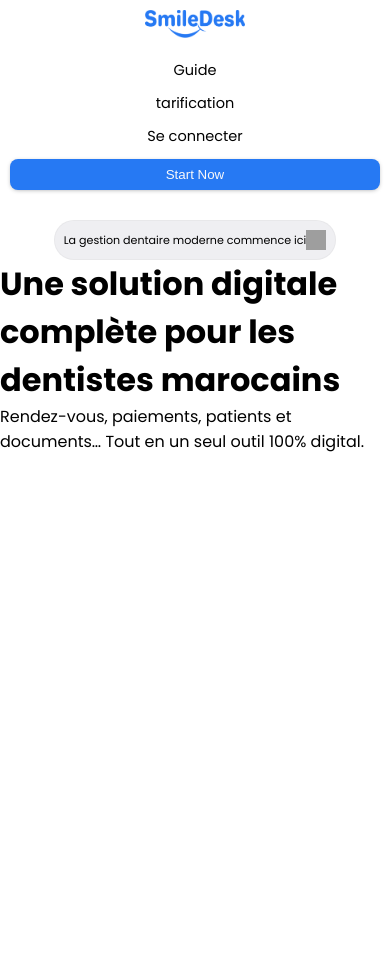
After one commit to hichameait/Fil_Rouge_Projet, a PHP site: page /index-2.php in a window 390 px wide. The commit adds this page. Shown: the top 979 px of the page. Run offline with PHP 8.4, Linux system fonts and the light colour scheme; grey boxes are pictures that could not be loaded.

Commit message:
add index 2

```diff
--- /dev/null
+++ b/assets/css/v2.css
@@ -0,0 +1,178 @@
+@import url("https://fonts.googleapis.com/css2?family=Lato:ital,wght@0,100;0,300;0,400;0,700;0,900;1,100;1,300;1,400;1,700;1,900&family=Poppins:ital,wght@0,100;0,200;0,300;0,400;0,500;0,600;0,700;0,800;0,900;1,100;1,200;1,300;1,400;1,500;1,600;1,700;1,800;1,900&display=swap");
+
+:root {
+  --alabaster: #f9f9fa;
+  --athens-gray: #efeff2;
+  --black: #000000;
+  --blue: #2679f3;
+  --eerie-black: #202020;
+  --eerie-black-2: #1d1e2414;
+  --elf-green: #088a7c;
+  --gun-powder: #41415a;
+  --gunsmoke: #828283;
+  --lynch: #627693;
+  --mercury: #e7e7e9;
+  --mercury-2: #e7e6e880;
+  --mystic: #e5eaf1;
+  --pattens-blue: #deeaff;
+  --potters-clay: #856836;
+  --salem: #088a3a;
+  --sandy-beach: #ffebc8;
+  --storm-dust: #646464;
+  --white: #ffffff;
+  --white-2: #ffffff01;
+  --zanah: #d7ecdf;
+
+  --font-size-m: 14.8px;
+  --font-size-s: 14.6px;
+  --font-size-xs: 14.5px;
+  --font-size-xxs: 13px;
+  --font-size-xxxs: 12.7px;
+  --font-size-xxxxs: 11.1px;
+  --font-size-xxxxxs: 10.9px;
+}
+
+* {
+  box-sizing: border-box;
+  padding: 0;
+  margin: 0;
+}
+
+body {
+  width: 100%;
+  min-height: 400vh;
+  background: radial-gradient(
+    50% 50% at 50% 2550%,
+    rgba(255, 255, 255, 1) 6%,
+    rgba(224, 240, 255, 1) 29%,
+    rgba(231, 239, 253, 1) 69%,
+    rgba(255, 255, 255, 1) 100%
+  );
+  font-family: "Poppins", sans-serif;
+}
+
+header {
+  display: flex;
+  padding: 20px;
+  gap: 20%;
+  flex-direction: row;
+  align-items: center;
+  justify-content: space-around;
+}
+
+.logo img {
+  max-width: 150px;
+  height: 40px;
+}
+
+#list-menu {
+  list-style-type: none;
+  display: flex;
+  gap: 20px;
+  flex-direction: row;
+  align-items: center;
+}
+#list-menu li {
+  font-size: var(--font-size-m);
+}
+
+#nav-btn {
+  border: none;
+  padding: 8px 14px;
+  color: var(--alabaster);
+  background-color: var(--blue);
+  border-radius: 8px;
+  box-shadow: 0px 1px 4px -1px #1e1f2561;
+}
+
+@media screen and (max-width: 768px) {
+  header {
+    padding: 15px;
+    gap: 10%;
+  }
+
+  .logo img {
+    max-width: 120px;
+    height: 32px;
+  }
+
+  #list-menu {
+    gap: 15px;
+  }
+
+  #list-menu li {
+    font-size: var(--font-size-s);
+  }
+
+  #nav-btn {
+    padding: 6px 12px;
+  }
+}
+
+@media screen and (max-width: 480px) {
+  header {
+    padding: 10px;
+    flex-direction: column;
+    gap: 15px;
+  }
+
+  .logo img {
+    max-width: 100px;
+    height: 28px;
+  }
+
+  .list {
+    width: 100%;
+  }
+
+  #list-menu {
+    flex-direction: column;
+    gap: 12px;
+    width: 100%;
+  }
+
+  #list-menu li {
+    font-size: var(--font-size-xs);
+    width: 100%;
+    text-align: center;
+  }
+
+  #nav-btn {
+    width: 100%;
+    padding: 8px 0;
+  }
+}
+
+@media screen and (max-width: 320px) {
+  header {
+    padding: 8px;
+  }
+
+  .logo img {
+    max-width: 90px;
+    height: 24px;
+  }
+
+  #list-menu li {
+    font-size: var(--font-size-xxs);
+  }
+}
+
+main .hero {
+  margin-top: 20px;
+  display: flex;
+  flex-direction: column;
+  align-items: center;
+  height: 90vh;
+}
+
+.header_para {
+  display: flex;
+  font-size: var(--font-size-xxxxs);
+  flex-direction: row;
+  align-items: center;
+  border: 1px solid #00000008;
+  border-radius: 30px;
+  padding: 9px;
+  background-color: var(--athens-gray);
+}
--- /dev/null
+++ b/index-2.php
@@ -0,0 +1,39 @@
+<!DOCTYPE html>
+<html lang="en">
+
+<head>
+    <meta charset="UTF-8">
+    <meta name="viewport" content="width=device-width, initial-scale=1.0">
+    <title>SmileDesk</title>
+    <link rel="stylesheet" href="./assets/css/v2.css">
+</head>
+
+<body>
+    <header>
+        <div class="logo">
+            <img src="./assets/logo/logo.png" alt="">
+        </div>
+        <div class="list">
+            <ul id="list-menu">
+                <li>Guide</li>
+                <li>tarification</li>
+                <li>Se connecter</li>
+                <li><button id="nav-btn">Start Now</button></li>
+            </ul>
+        </div>
+    </header>
+    <main>
+        <div class="hero">
+            <p class="header_para">
+                La gestion dentaire moderne commence ici <img src="https://cdn.animaapp.com/projects/683cb56bcb1fa081be2f8b2c/releases/683cb689aa63b0519c365b09/img/component-1-3.svg" alt="" width="20px" height="20px">
+            </p>
+            <h1 id="hero-title">Une solution digitale complète
+pour les dentistes marocains</h1>
+            <p id="hero-subtitle">Rendez-vous, paiements, patients et documents…
+Tout en un seul outil 100% digital.</p>
+
+        </div>
+    </main>
+</body>
+
+</html>
--- a/index.php
+++ b/index.php
@@ -7,7 +7,7 @@
     <head>
         <meta charset="utf-8">
         <meta name="viewport" content="width=1440, maximum-scale=1.0">
-
+        <link rel="stylesheet" href="./assets/css/home.css">
     </head>
 
 <body style="margin: 0px; background: rgb(255, 255, 255); overflow-x: hidden;" dark-scroll=""><input type="hidden"
```
